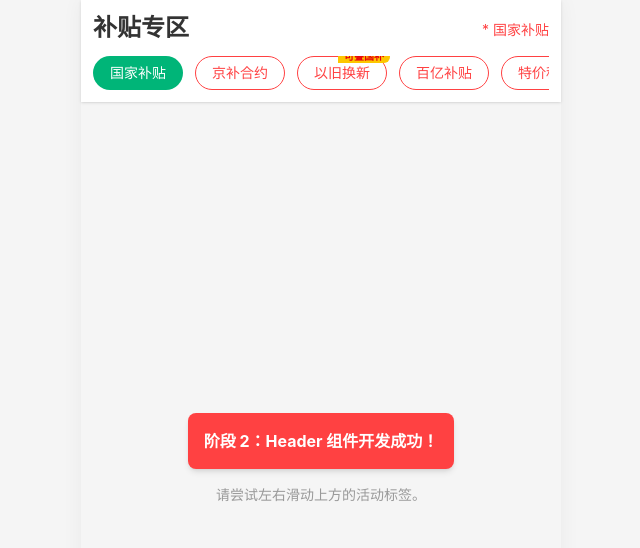
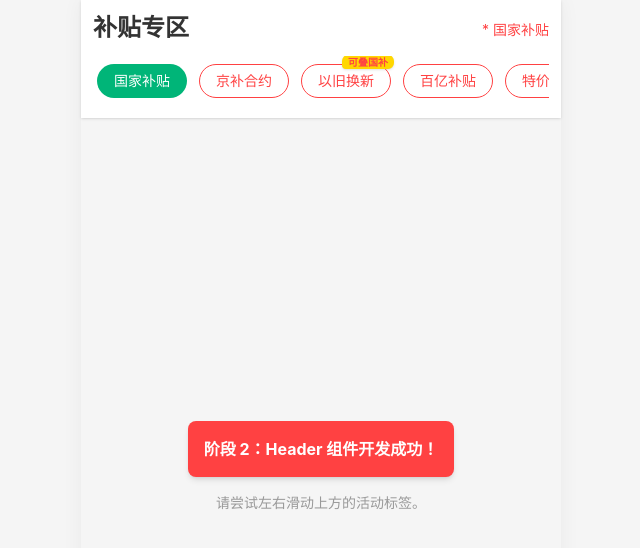
Before and after one commit to wozhaonue/jd-pra-shop, a React (Vite) app: page / in a window 1280 px wide. Shown: the top 548 px of the page, without its empty margins (319-959 px from the left). Built offline with nearby package versions, Linux system fonts and the light colour scheme.

Commit message:
fix: 修复一些显示问题以及调整样式并对工具函数添加函数级注释

```diff
--- a/src/components/Header/index.tsx
+++ b/src/components/Header/index.tsx
@@ -1,38 +1,53 @@
-import { useState } from 'react';
-import { activityTags } from '../../mocks/headerData';
-import { cn } from '../../utils/cn';
+/** @format */
+
+import { useState } from "react";
+import { activityTags } from "../../mocks/headerData";
+import { cn } from "../../utils/cn";
 
 export function Header() {
-  const [activeTagId, setActiveTagId] = useState<string>(activityTags[0].id);
+  const [activeTagId, setActiveTagId] = useState<string>(
+    activityTags[0].id,
+  );
 
   return (
     <header className="bg-white px-3 pt-3 pb-2 sticky top-0 z-50 shadow-sm">
       {/* 顶部标题栏 */}
       <div className="flex justify-between items-end mb-3">
-        <h1 className="text-2xl font-bold text-text-main">补贴专区</h1>
-        <span className="text-brand-red text-sm mb-1">* 国家补贴</span>
+        <h1 className="text-2xl font-bold text-text-main">
+          补贴专区
+        </h1>
+        <span className="text-brand-red text-sm mb-1">
+          * 国家补贴
+        </span>
       </div>
 
       {/* 活动标签栏 (横向滚动) */}
-      <div className="overflow-x-auto no-scrollbar">
-        <div className="flex gap-3 whitespace-nowrap pb-1">
+      <div className="overflow-x-auto no-scrollbar pb-3">
+        {/* 为了不遮挡绝对定位的气泡，给容器增加上下的 padding */}
+        <div className="flex gap-3 whitespace-nowrap pt-2 px-1">
           {activityTags.map((tag) => {
             const isActive = activeTagId === tag.id;
+            // 只有“国家补贴”选中时是绿底白字，其他选中时是红底白字
+            const isNationalSubsidy =
+              tag.name === "国家补贴";
+
             return (
               <button
                 key={tag.id}
                 onClick={() => setActiveTagId(tag.id)}
                 className={cn(
-                  'relative px-4 py-1.5 rounded-full text-sm font-medium transition-colors',
+                  "relative px-4 py-1.5 rounded-full text-sm font-medium transition-colors",
                   isActive
-                    ? 'bg-brand-green text-white border border-transparent'
-                    : 'bg-white text-brand-red border border-brand-red'
+                    ? isNationalSubsidy
+                      ? "bg-brand-green text-white border border-transparent"
+                      : "bg-brand-red text-white border border-transparent"
+                    : "bg-white text-brand-red border border-brand-red",
                 )}
               >
                 {tag.name}
                 {/* 气泡挂件 */}
                 {tag.isHot && (
-                  <span className="absolute -top-2 -right-1 bg-yellow-400 text-[10px] text-red-600 px-1.5 rounded-t-md rounded-br-md font-bold whitespace-nowrap">
+                  <span className="absolute -top-2.5 -right-1 bg-[#FFD700] text-[10px] text-brand-red px-1.5 py-0.5 rounded-t-md rounded-br-md rounded-bl-sm font-bold whitespace-nowrap leading-none shadow-sm z-10">
                     可叠国补
                   </span>
                 )}
```
Also changed, not shown: src/utils/cn.ts (+8 -0 lines).
